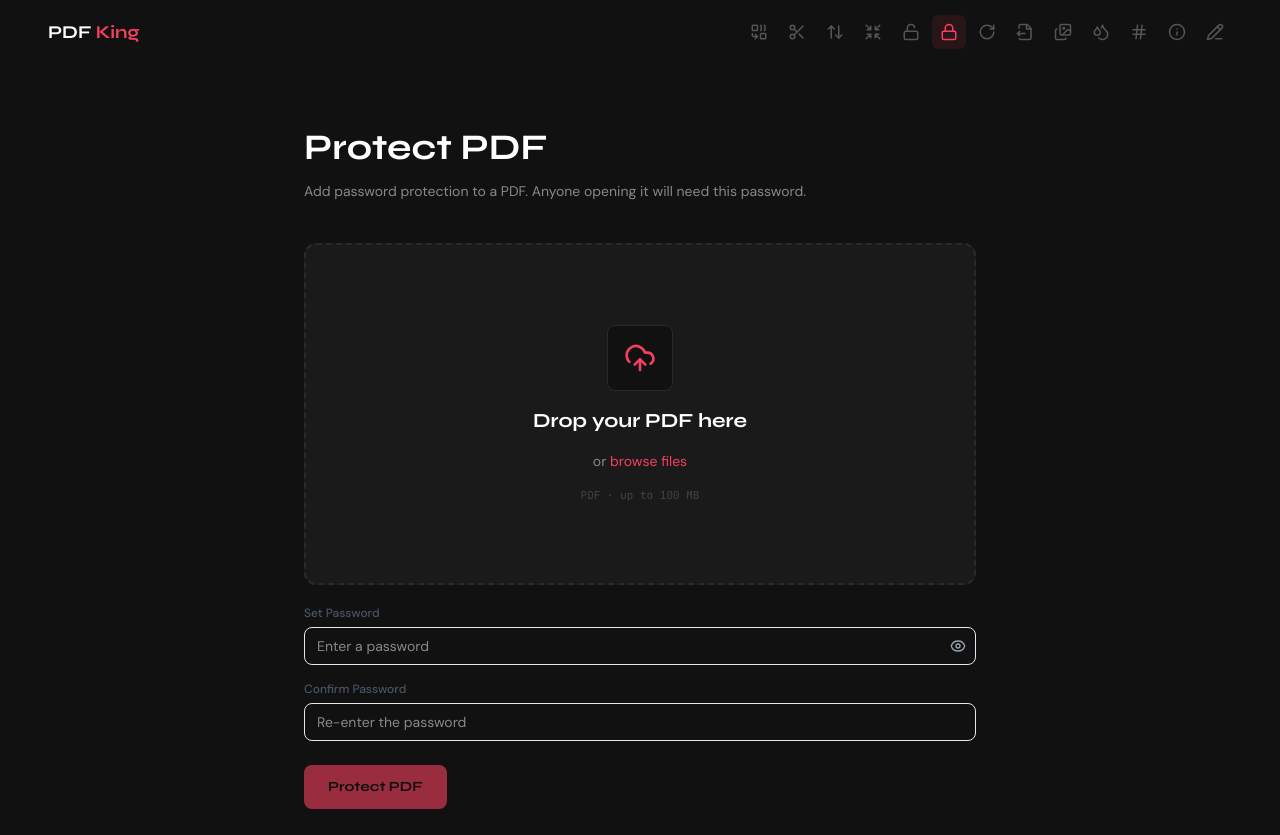
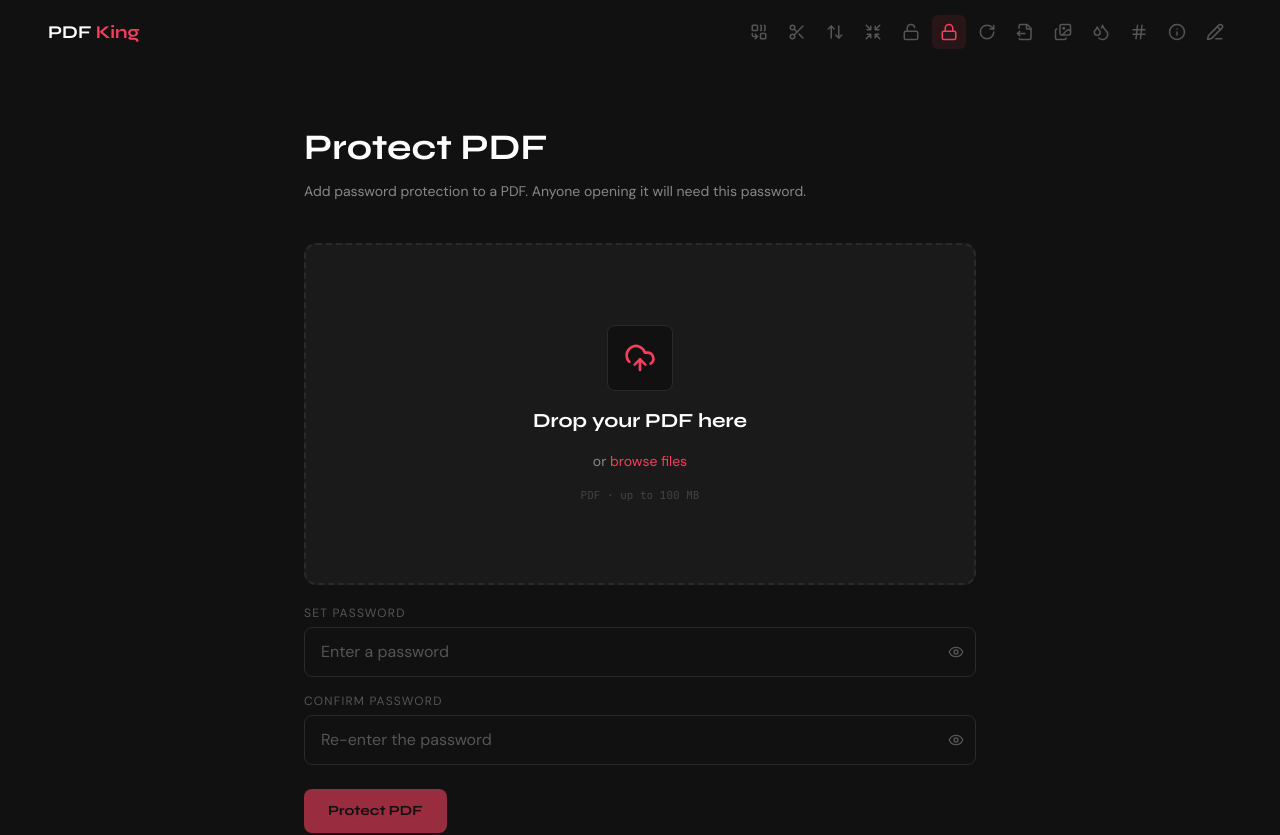
Before and after one commit to blacktornado2/pdk-king, a React (Vite) app in the folder client/: page /protect in a window 1280 px wide. Shown: the top 835 px of the page. Built offline with nearby package versions, Linux system fonts and the light colour scheme; no server answers.

Commit message:
feat(ui): restyle Protect page

```diff
--- a/client/src/pages/Protect.tsx
+++ b/client/src/pages/Protect.tsx
@@ -1,9 +1,19 @@
 import { useState } from 'react';
+import { Eye, EyeOff } from 'lucide-react';
 import { PageWrapper } from '../components/layout/PageWrapper';
 import { UploadZone } from '../components/pdf/UploadZone';
+import { FileCard } from '../components/pdf/FileCard';
+import { ResultPanel } from '../components/pdf/ResultPanel';
 import { Button } from '../components/ui/Button';
+import { Input } from '../components/ui/Input';
 import { useJobPolling } from '../hooks/useJobPolling';
 import { pdfApi, jobsApi } from '../services/api';
+
+function formatBytes(bytes: number): string {
+  if (bytes < 1024) return `${bytes} B`;
+  if (bytes < 1024 * 1024) return `${(bytes / 1024).toFixed(1)} KB`;
+  return `${(bytes / (1024 * 1024)).toFixed(2)} MB`;
+}
 
 export function Protect() {
   const [file, setFile] = useState<File | null>(null);
@@ -15,10 +25,6 @@ export function Protect() {
   const [uploadError, setUploadError] = useState<string | null>(null);
 
   const { job } = useJobPolling(jobId);
-
-  const isProcessing = job?.status === 'PENDING' || job?.status === 'PROCESSING';
-  const isDone = job?.status === 'DONE';
-  const isFailed = job?.status === 'FAILED';
 
   const mismatch = confirm.length > 0 && password !== confirm;
   const canSubmit = !!file && password.length > 0 && password === confirm;
@@ -45,17 +51,6 @@ export function Protect() {
     setUploadError(null);
   };
 
-  const EyeIcon = () => showPassword ? (
-    <svg className="w-4 h-4" fill="none" viewBox="0 0 24 24" stroke="currentColor" strokeWidth={2}>
-      <path strokeLinecap="round" strokeLinejoin="round" d="M3.98 8.223A10.477 10.477 0 001.934 12C3.226 16.338 7.244 19.5 12 19.5c.993 0 1.953-.138 2.863-.395M6.228 6.228A10.45 10.45 0 0112 4.5c4.756 0 8.773 3.162 10.065 7.498a10.523 10.523 0 01-4.293 5.774M6.228 6.228L3 3m3.228 3.228l3.65 3.65m7.894 7.894L21 21m-3.228-3.228l-3.65-3.65m0 0a3 3 0 10-4.243-4.243m4.242 4.242L9.88 9.88" />
-    </svg>
-  ) : (
-    <svg className="w-4 h-4" fill="none" viewBox="0 0 24 24" stroke="currentColor" strokeWidth={2}>
-      <path strokeLinecap="round" strokeLinejoin="round" d="M2.036 12.322a1.012 1.012 0 010-.639C3.423 7.51 7.36 4.5 12 4.5c4.638 0 8.573 3.007 9.963 7.178.07.207.07.431 0 .639C20.577 16.49 16.64 19.5 12 19.5c-4.638 0-8.573-3.007-9.963-7.178z" />
-      <path strokeLinecap="round" strokeLinejoin="round" d="M15 12a3 3 0 11-6 0 3 3 0 016 0z" />
-    </svg>
-  );
-
   return (
     <PageWrapper
       title="Protect PDF"
@@ -66,65 +61,52 @@ export function Protect() {
           {!file ? (
             <UploadZone onFiles={(f) => setFile(f[0])} />
           ) : (
-            <div className="flex items-center justify-between px-3 py-2.5 bg-white border border-gray-200 rounded-lg text-sm">
-              <span className="text-gray-700 truncate">{file.name}</span>
-              <button
-                onClick={() => setFile(null)}
-                className="ml-3 text-gray-400 hover:text-red-500 transition-colors flex-shrink-0"
-              >
-                <svg className="w-4 h-4" fill="none" viewBox="0 0 24 24" stroke="currentColor" strokeWidth={2}>
-                  <path strokeLinecap="round" strokeLinejoin="round" d="M6 18L18 6M6 6l12 12" />
-                </svg>
-              </button>
-            </div>
+            <FileCard
+              name={file.name}
+              meta={formatBytes(file.size)}
+              onRemove={() => setFile(null)}
+            />
           )}
 
           <div className="mt-5 space-y-4">
-            <div>
-              <label className="block text-xs font-medium text-gray-600 mb-1.5">
-                Set Password
-              </label>
-              <div className="relative">
-                <input
+            <Input
+              label="Set Password"
               type={showPassword ? 'text' : 'password'}
               placeholder="Enter a password"
               value={password}
               onChange={(e) => setPassword(e.target.value)}
-                  className="w-full px-3 py-2 pr-10 text-sm border border-gray-200 rounded-lg focus:outline-none focus:ring-2 focus:ring-indigo-500 focus:border-transparent"
-                />
+              trailingIcon={
                 <button
                   type="button"
                   onClick={() => setShowPassword((v) => !v)}
-                  className="absolute right-2.5 top-1/2 -translate-y-1/2 text-gray-400 hover:text-gray-600"
+                  className="text-[var(--text-3)] hover:text-[var(--text-2)] transition-colors"
                 >
-                  <EyeIcon />
+                  {showPassword ? <EyeOff className="w-4 h-4" /> : <Eye className="w-4 h-4" />}
                 </button>
-              </div>
-            </div>
+              }
+            />
 
-            <div>
-              <label className="block text-xs font-medium text-gray-600 mb-1.5">
-                Confirm Password
-              </label>
-              <input
+            <Input
+              label="Confirm Password"
               type={showPassword ? 'text' : 'password'}
               placeholder="Re-enter the password"
               value={confirm}
               onChange={(e) => setConfirm(e.target.value)}
               onKeyDown={(e) => e.key === 'Enter' && handleProtect()}
-                className={`w-full px-3 py-2 text-sm border rounded-lg focus:outline-none focus:ring-2 focus:border-transparent ${
-                  mismatch
-                    ? 'border-red-300 focus:ring-red-400'
-                    : 'border-gray-200 focus:ring-indigo-500'
-                }`}
+              error={mismatch ? 'Passwords do not match.' : undefined}
+              trailingIcon={
+                <button
+                  type="button"
+                  onClick={() => setShowPassword((v) => !v)}
+                  className="text-[var(--text-3)] hover:text-[var(--text-2)] transition-colors"
+                >
+                  {showPassword ? <EyeOff className="w-4 h-4" /> : <Eye className="w-4 h-4" />}
+                </button>
+              }
             />
-              {mismatch && (
-                <p className="mt-1 text-xs text-red-500">Passwords do not match.</p>
-              )}
-            </div>
           </div>
 
-          {uploadError && <p className="mt-3 text-sm text-red-500">{uploadError}</p>}
+          {uploadError && <p className="mt-3 font-mono text-sm text-[#EF4444]">{uploadError}</p>}
 
           <div className="mt-6">
             <Button onClick={handleProtect} disabled={!canSubmit} loading={uploading}>
@@ -134,48 +116,22 @@ export function Protect() {
         </>
       )}
 
-      {jobId && (
-        <div className="flex flex-col items-center gap-4 py-10 text-center">
-          {isProcessing && (
-            <>
-              <svg className="animate-spin h-8 w-8 text-indigo-500" viewBox="0 0 24 24" fill="none">
-                <circle className="opacity-25" cx="12" cy="12" r="10" stroke="currentColor" strokeWidth="4" />
-                <path className="opacity-75" fill="currentColor" d="M4 12a8 8 0 018-8v4l3-3-3-3v4a8 8 0 100 16v-4l-3 3 3 3v-4a8 8 0 01-8-8z" />
-              </svg>
-              <p className="text-sm text-gray-500">Protecting your PDF…</p>
-            </>
-          )}
-
-          {isDone && (
-            <>
-              <div className="w-12 h-12 rounded-full bg-emerald-50 flex items-center justify-center">
-                <svg className="w-6 h-6 text-emerald-500" fill="none" viewBox="0 0 24 24" stroke="currentColor" strokeWidth={2}>
-                  <path strokeLinecap="round" strokeLinejoin="round" d="M16.5 10.5V6.75a4.5 4.5 0 10-9 0v3.75M3.75 21.75h16.5a2.25 2.25 0 002.25-2.25v-6.75a2.25 2.25 0 00-2.25-2.25H3.75a2.25 2.25 0 00-2.25 2.25v6.75a2.25 2.25 0 002.25 2.25z" />
-                </svg>
-              </div>
-              <p className="text-sm font-medium text-gray-900">PDF protected successfully!</p>
-              <p className="text-xs text-gray-400 max-w-xs">Keep your password safe — it cannot be recovered from the file.</p>
-              <div className="flex gap-3">
-                <a href={jobsApi.downloadUrl(jobId)}>
-                  <Button>Download PDF</Button>
-                </a>
-                <Button variant="ghost" onClick={reset}>Protect another</Button>
-              </div>
-            </>
-          )}
-
-          {isFailed && (
-            <>
-              <div className="w-12 h-12 rounded-full bg-red-50 flex items-center justify-center">
-                <svg className="w-6 h-6 text-red-500" fill="none" viewBox="0 0 24 24" stroke="currentColor" strokeWidth={2}>
-                  <path strokeLinecap="round" strokeLinejoin="round" d="M12 9v3.75m9-.75a9 9 0 11-18 0 9 9 0 0118 0zm-9 3.75h.008v.008H12v-.008z" />
-                </svg>
-              </div>
-              <p className="text-sm text-red-500">{job?.errorMsg ?? 'Something went wrong.'}</p>
-              <Button variant="ghost" onClick={reset}>Try again</Button>
-            </>
-          )}
-        </div>
+      {jobId && job && (
+        <ResultPanel
+          status={job.status}
+          processingLabel="Encrypting your PDF..."
+          doneLabel="PDF protected successfully!"
+          downloadUrl={jobsApi.downloadUrl(jobId)}
+          downloadLabel="Download PDF"
+          resetLabel="Protect another"
+          onReset={reset}
+          errorMsg={job.errorMsg}
+          extra={
+            <p className="text-xs text-[var(--text-4)] max-w-xs">
+              Keep your password safe — it cannot be recovered from the file.
+            </p>
+          }
+        />
       )}
     </PageWrapper>
   );
```
Lines whose indentation alone changed are shown as unchanged.
